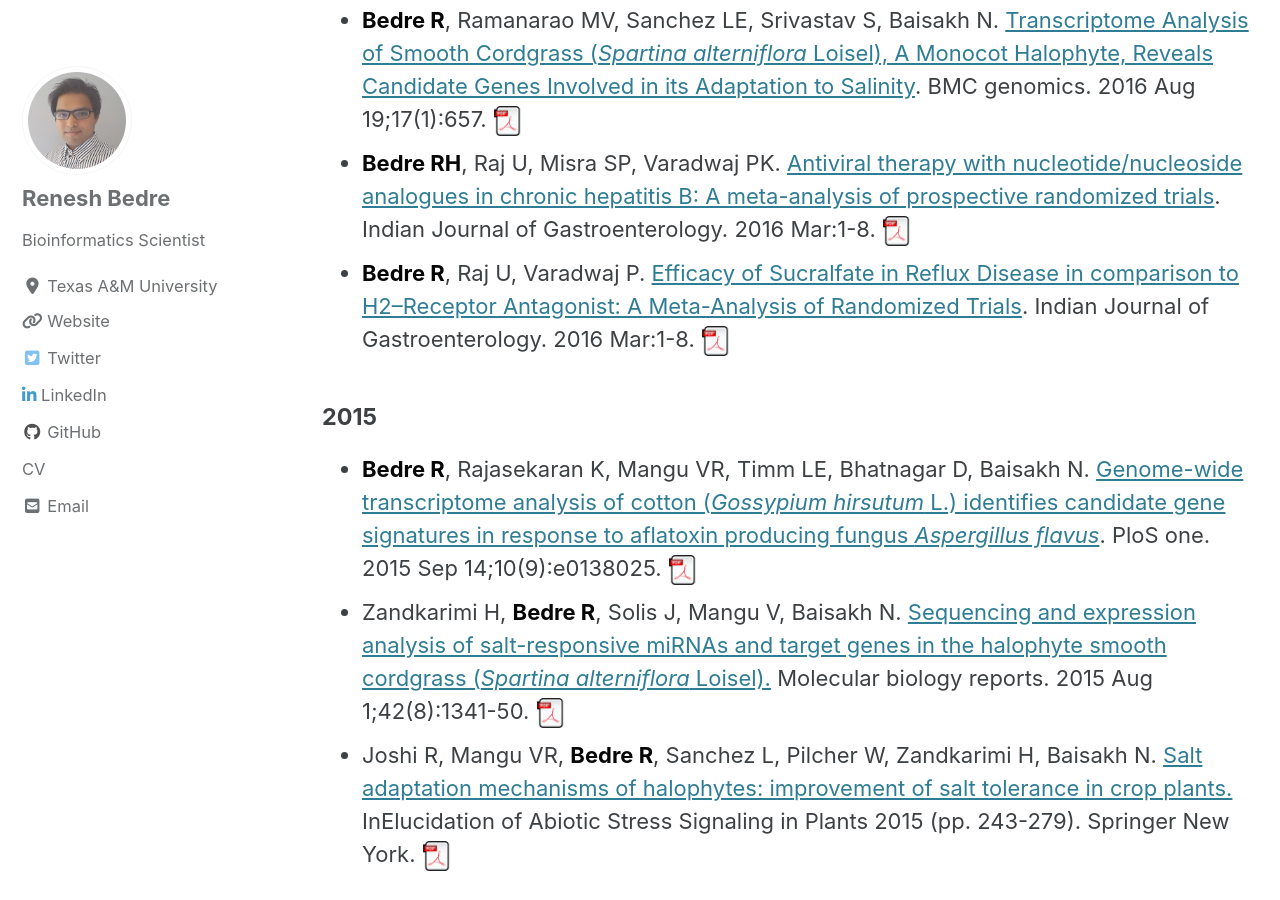
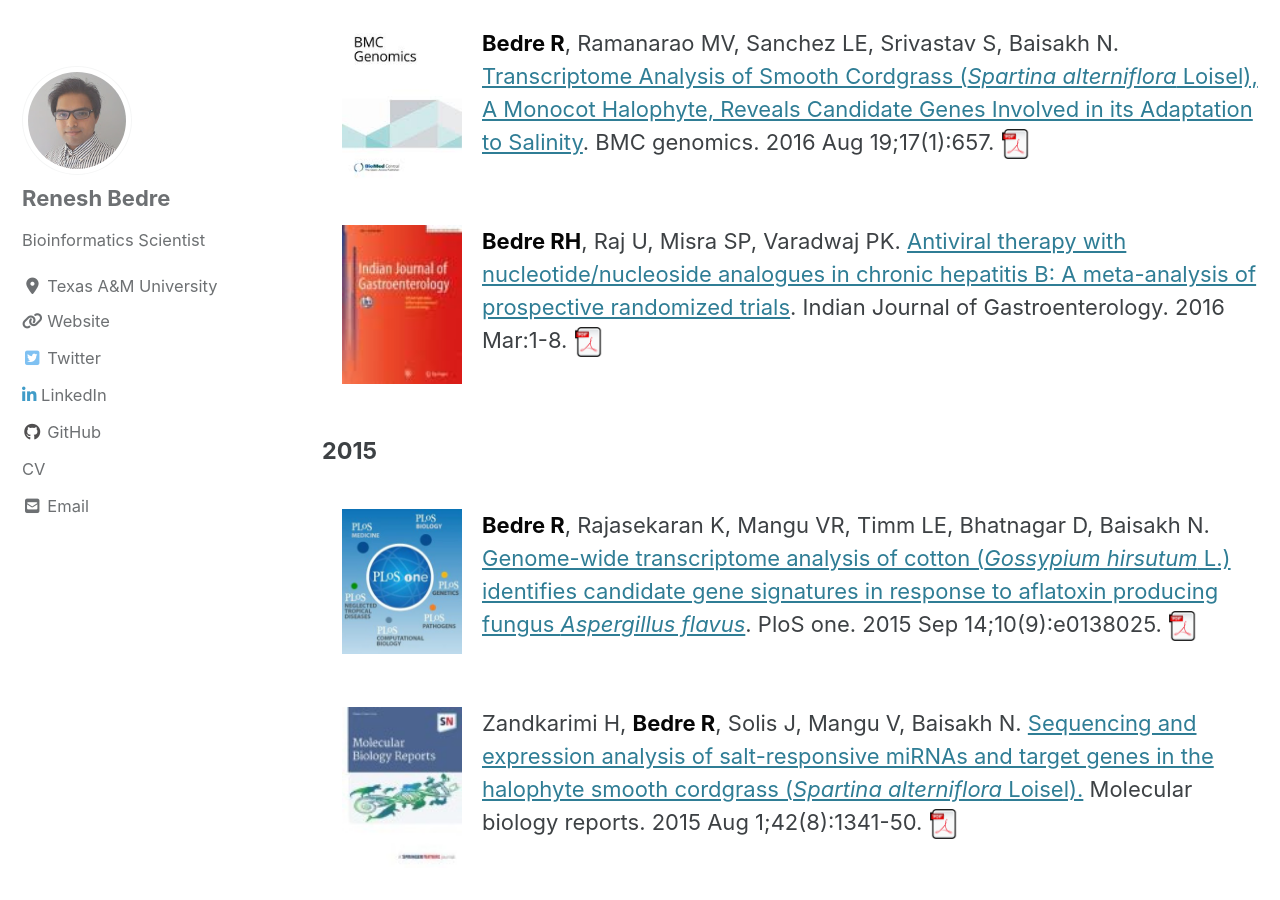
Before and after one commit to reneshbedre/reneshbedre.github.io, a Jekyll site: the page built from _pages/pub.html, in a window 1280 px wide and 900 px high, scrolled down 2923 px. Built offline with Jekyll 4.4.1, drawn with Linux system fonts in a browser that asks for light colours; cached includes are drawn as plain includes; nearby versions of some CDN libraries; a style sheet for code colours, icons or effects is not loaded.

Commit message:
pubs updated

```diff
--- a/_pages/pub.html
+++ b/_pages/pub.html
@@ -121,6 +121,8 @@ permalink: /pub/
                 Diversity in <i>Brachypodium distachyon</i></a>. InBrachypodium Genomics 2018 (pp. 73-85). Humana Press, New York,
                 NY.
 
+
+
 <br><br>
      <h4><b>2017</b></h4>
 
@@ -143,21 +145,22 @@ permalink: /pub/
                 <a href ={{"/assets/scipapers/bedre_bthal_2017.pdf" | absolute_url }}>
                     <img src="{{"/assets/scipapers/pdf.png" | absolute_url }}" width="30"></a>
 
+
 <br><br>
-    <h4><b>2016</b></h4>
-        <ul class="list-group">
-            <li class="list-group-item"><b style="color:#060606">Bedre R</b>, Ramanarao MV,
-                Sanchez LE, Srivastav S,
-                Baisakh N.
+<h4><b>2016</b></h4>
+<br>
+        <img src={{"/assets/images/journalcovs/bmcgeno.jpg" | absolute_url }} alt="Smiley face" hspace="20" style="float:left;width:120px;">
+            <b style="color:#060606">Bedre R</b>, Ramanarao MV, Sanchez LE, Srivastav S, Baisakh N.
                 <a href="https://bmcgenomics.biomedcentral.com/articles/10.1186/s12864-016-3017-3" target="_blank">Transcriptome Analysis of Smooth
                     Cordgrass (<i>Spartina alterniflora</i> Loisel),
                     A Monocot Halophyte, Reveals Candidate Genes Involved in its Adaptation to Salinity</a>.
                 BMC genomics. 2016 Aug 19;17(1):657.
                 <a href ={{"/assets/scipapers/bedre_spartina_bmc_2016.pdf" | absolute_url }}>
                     <img src="{{"/assets/scipapers/pdf.png" | absolute_url }}" width="30"></a>
-            </li>
+            <br><br><br>
 
-            <li class="list-group-item"><b style="color:#060606">Bedre RH</b>, Raj U, Misra SP,
+        <img src={{"/assets/images/journalcovs/indijourgastro.jpg" | absolute_url }} alt="Smiley face" hspace="20" style="float:left;width:120px;">
+           <b style="color:#060606">Bedre RH</b>, Raj U, Misra SP,
                 Varadwaj PK.
                 <a href="https://link.springer.com/article/10.1007/s12664-016-0632-5">Antiviral therapy
                     with nucleotide/nucleoside
@@ -165,20 +168,13 @@ permalink: /pub/
                 of Gastroenterology. 2016 Mar:1-8.
                 <a href ={{"/assets/scipapers/bedre_antiviral_2016.pdf" | absolute_url }}>
                     <img src="{{"/assets/scipapers/pdf.png" | absolute_url }}" width="30"></a>
-            </li>
 
-            <li class="list-group-item"><b style="color:#060606">Bedre R</b>, Raj U, Varadwaj P.
-                <a href="http://www.bemsreports.org/article/66">Efficacy of Sucralfate in Reflux
-                    Disease in comparison to H2–Receptor Antagonist: A Meta-Analysis of Randomized Trials</a>. Indian
-                    Journal of Gastroenterology. 2016 Mar:1-8.
-                <a href ={{"/assets/scipapers/bedre_sul_2016.pdf" | absolute_url }}>
-                    <img src="{{"/assets/scipapers/pdf.png" | absolute_url }}" width="30"></a>
-            </li>
-        </ul>
 
-    <h4><b>2015</b></h4>
-        <ul class="list-group">
-            <li class="list-group-item"><b style="color:#060606">Bedre R</b>, Rajasekaran K, Mangu VR, Timm LE,
+<br><br>
+<h4><b>2015</b></h4>
+<br>
+        <img src={{"/assets/images/journalcovs/plosone.jpg" | absolute_url }} alt="Smiley face" hspace="20" style="float:left;width:120px;">
+           <b style="color:#060606">Bedre R</b>, Rajasekaran K, Mangu VR, Timm LE,
                 Bhatnagar D, Baisakh N.
                 <a href="http://journals.plos.org/plosone/article?id=10.1371/journal.pone.0138025">Genome-wide
                     transcriptome analysis of cotton (<i>Gossypium hirsutum</i> L.) identifies candidate
@@ -186,30 +182,33 @@ permalink: /pub/
                 2015 Sep 14;10(9):e0138025.
                 <a href ={{"/assets/scipapers/bedre_cotton_plos_2015.pdf" | absolute_url }}>
                     <img src="{{"/assets/scipapers/pdf.png" | absolute_url }}" width="30"></a>
-            </li>
+            <br><br><br>
 
-            <li class="list-group-item">Zandkarimi H, <b style="color:#060606">Bedre R</b>, Solis J,
+        <img src={{"/assets/images/journalcovs/mbr.jpg" | absolute_url }} alt="Smiley face" hspace="20" style="float:left;width:120px;">
+            Zandkarimi H, <b style="color:#060606">Bedre R</b>, Solis J,
                 Mangu V, Baisakh N.
                 <a href="http://link.springer.com/article/10.1007/s11033-015-3880-z">Sequencing and expression analysis
                     of salt-responsive miRNAs and target genes in the halophyte smooth cordgrass
                     (<i>Spartina alterniflora</i> Loisel).</a> Molecular biology reports. 2015 Aug 1;42(8):1341-50.
                 <a href ={{"/assets/scipapers/bedre_mirna_2015.pdf" | absolute_url }}>
                     <img src="{{"/assets/scipapers/pdf.png" | absolute_url }}" width="30"></a>
-             </li>
+            <br><br><br>
 
-            <li class="list-group-item">Joshi R, Mangu VR, <b style="color:#060606">Bedre R</b>, Sanchez L, Pilcher W,
+         <img src={{"/assets/images/journalcovs/inelu.jpg" | absolute_url }} alt="Smiley face" hspace="20" style="float:left;width:120px;">
+            Joshi R, Mangu VR, <b style="color:#060606">Bedre R</b>, Sanchez L, Pilcher W,
                 Zandkarimi H, Baisakh N. <a href="http://link.springer.com/chapter/10.1007/978-1-4939-2540-7_9#page-1">
                     Salt adaptation
                 mechanisms of halophytes: improvement of salt tolerance in crop plants.</a> InElucidation of Abiotic
                 Stress Signaling in Plants 2015 (pp. 243-279). Springer New York.
                  <a href ={{"/assets/scipapers/Joshi_Bedre_Halophyte_chapter_2015.pdf" | absolute_url }}>
                     <img src="{{"/assets/scipapers/pdf.png" | absolute_url }}" width="30"></a>
-            </li>
-        </ul>
 
-    <h4><b>2013</b></h4>
-        <ul class="list-group">
-            <li class="list-group-item">Khan NA*, <b style="color:#060606">Bedre R*</b>, Parco A, Bernaola L,
+
+<br><br>
+<h4><b>2013</b></h4>
+<br>
+        <img src={{"/assets/images/journalcovs/plantsci.gif" | absolute_url }} alt="Smiley face" hspace="20" style="float:left;width:120px;">
+            Khan NA*, <b style="color:#060606">Bedre R*</b>, Parco A, Bernaola L,
                 Hale A, Kimbeng C, Pontif M, Baisakh N.
                 <a href="http://www.sciencedirect.com/science/article/pii/S016894521300157X">
                     Identification of cold-responsive genes in energycane for their use in genetic diversity analysis
@@ -217,19 +216,25 @@ permalink: /pub/
                     * equal contribution
                 <a href ={{"/assets/scipapers/Bedre_sugarcane_2013.pdf" | absolute_url }}>
                     <img src="{{"/assets/scipapers/pdf.png" | absolute_url }}" width="30"></a>
-            </li>
-        </ul>
 
-    <h4><b>2012</b></h4>
-        <ul class="list-group">
-            <li class="list-group-item">Lee S, Rajasekaran K, Ramanarao MV, <b style="color:#060606">Bedre R</b>,
+
+<br><br>
+<h4><b>2012</b></h4>
+<br>
+        <img src={{"/assets/images/journalcovs/pmpp.gif" | absolute_url }} alt="Smiley face" hspace="20" style="float:left;width:120px;">
+        Lee S, Rajasekaran K, Ramanarao MV, <b style="color:#060606">Bedre R</b>,
                 Bhatnagar D, Baisakh N. <a href="http://www.sciencedirect.com/science/article/pii/S0885576512000513">
                     Identifying cotton (<i>Gossypium hirsutum</i> L.) genes induced in response to <i>Aspergillus flavus
                 </i> infection</a>. Physiological and Molecular Plant Pathology, 80, 35-40.
                 <a href ={{"/assets/scipapers/Bedre_Cotton_2012.pdf" | absolute_url }}>
                     <img src="{{"/assets/scipapers/pdf.png" | absolute_url }}" width="30"></a>
-            </li>
-        </ul>
+<br><br>
+
+
+
+
+
+
 
 
 <h3 id="jp" style="color:#1496BB"><b>Workshops</b></h3>
```
Also changed, not shown: assets/images/journalcovs/bmcgeno.jpg (added), assets/images/journalcovs/indijourgastro.jpg (added), assets/images/journalcovs/inelu.jpg (added), assets/images/journalcovs/mbr.jpg (added), assets/images/journalcovs/memsrepo.jpg (added), assets/images/journalcovs/plantsci.gif (added), assets/images/journalcovs/plosone.jpg (added), assets/images/journalcovs/pmpp.gif (added).
